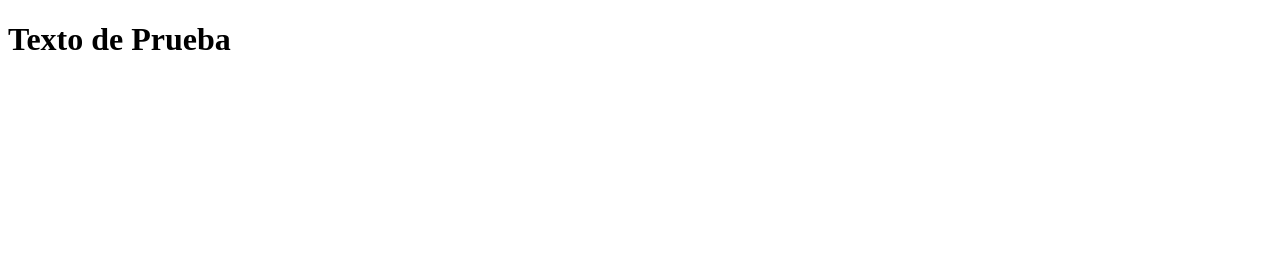
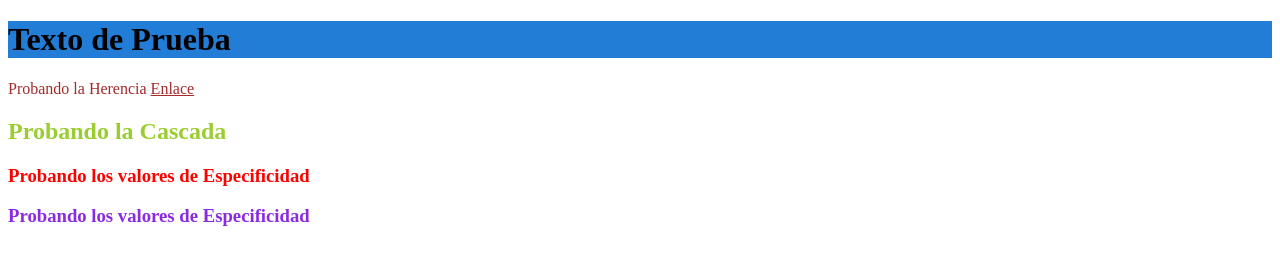
Before and after one commit to ricardo22v/tareacss, a plain HTML site: page index.html in a window 1280 px wide. Drawn offline with Linux system fonts and the light colour scheme.

Commit message:
Se realizaron los ejemplos en styles.css y resumen en read.md

```diff
--- a/index.html
+++ b/index.html
@@ -4,8 +4,22 @@
     <meta charset="UTF-8">
     <meta name="viewport" content="width=device-width, initial-scale=1.0">
     <title>Practica 4 Pilares Css</title>
+    <link rel="stylesheet" href="/styles.css">
 </head>
 <body>
+
     <h1>Texto de Prueba</h1>
+
+    <p>Probando la Herencia <a href="#">Enlace</a></p>
+
+    <h2>Probando la Cascada</h2>
+
+    <!-- Especificidad: etiqueta, clase -->
+
+    <h3 class="selectorClass" id="selectorId">Probando los valores de Especificidad</h3>
+
+    <!-- Especificidad inline -->
+    <h3 style="color: blueviolet;" class="selectorClass" id="selectorId">Probando los valores de Especificidad</h3>
+
 </body>
 </html>
--- a/styles.css
+++ b/styles.css
@@ -0,0 +1,39 @@
+/* Selectores */
+
+h1 {
+    background-color: rgb(34, 125, 215);
+}
+
+/* Herencia */
+
+p {
+    color: brown;
+}
+
+a {
+    color: inherit
+}
+
+/* Cascada */
+
+h2 {
+    color: aquamarine;
+}
+
+h2 {
+    color: red;
+}
+
+h2 {
+    color: yellowgreen;
+}
+
+/* Especificidad */
+
+.selectorClass {
+    color: chocolate;
+}
+
+#selectorId {
+    color:rgb(255, 0, 0)
+}
```
Also changed, not shown: 1 other file.
